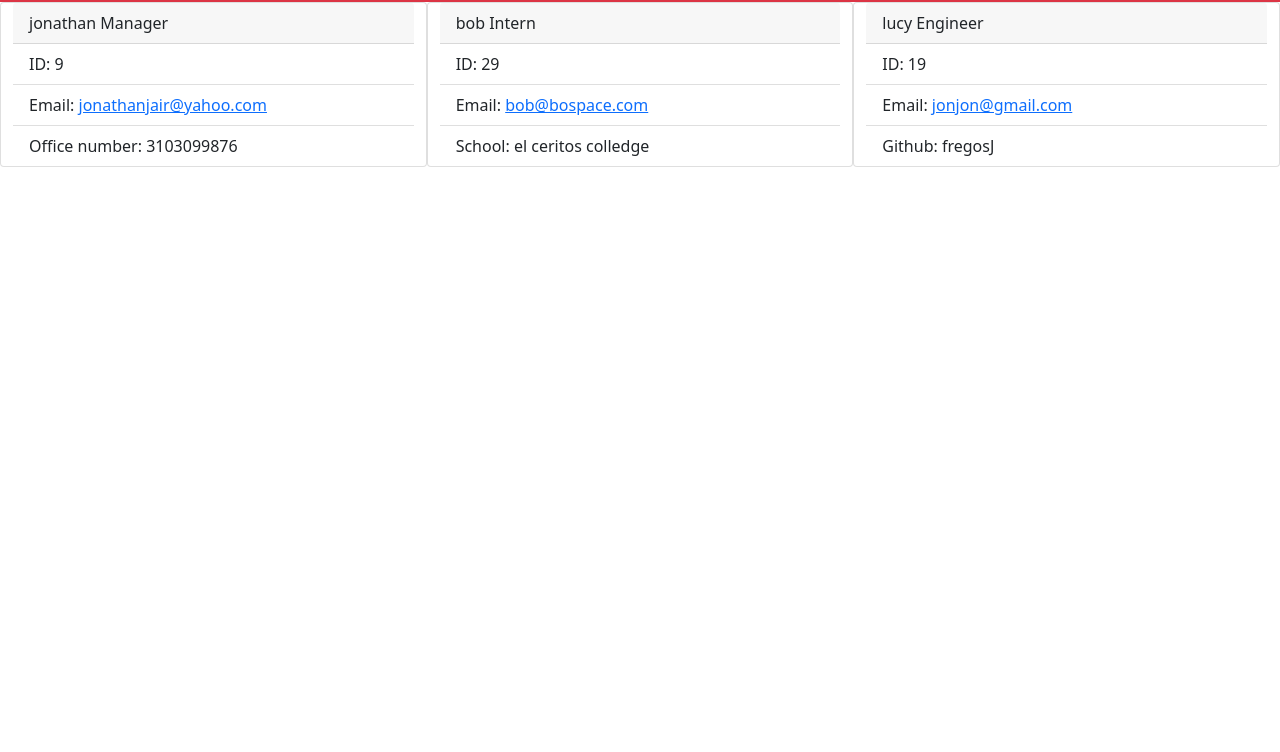
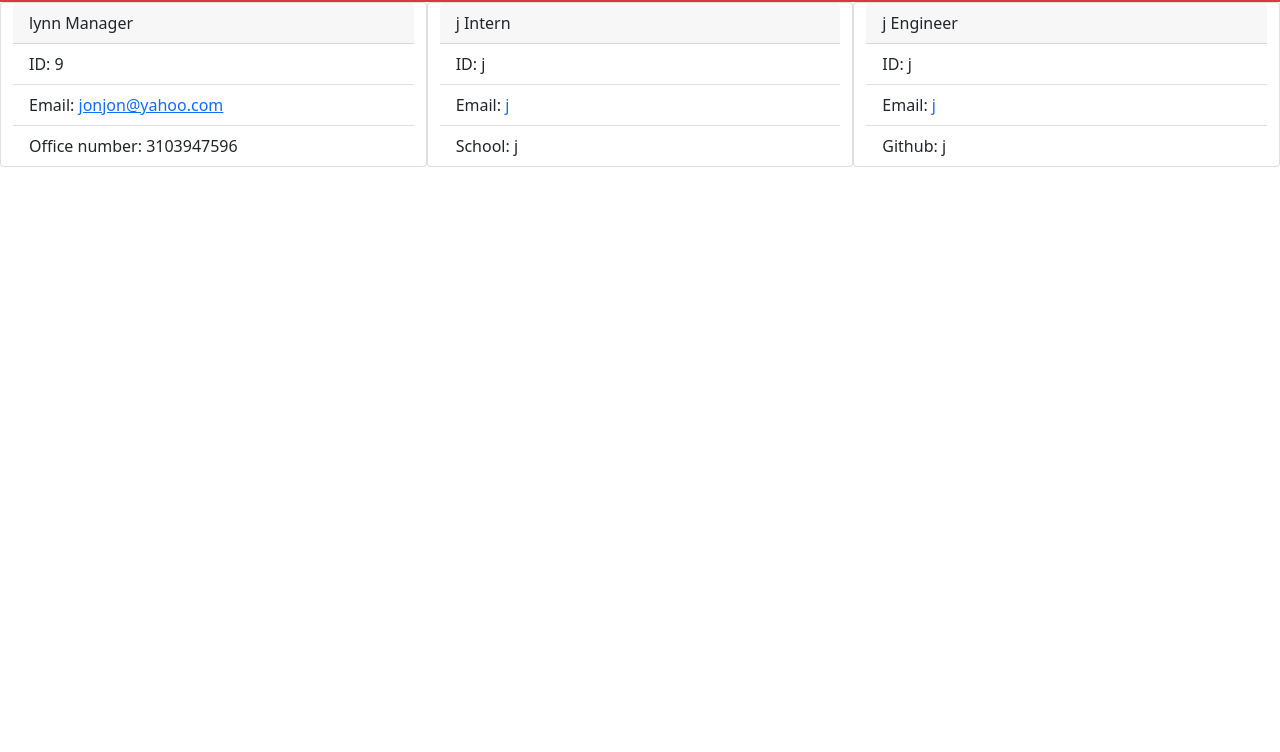
Before and after one commit to FregosoJ/profile-generator, a website: page Team.html in a window 1280 px wide. Shown: the part 48-800 px from the top of the page. Drawn offline with nearby package versions, Linux system fonts and the light colour scheme.

```diff
--- a/Team.html
+++ b/Team.html
@@ -18,34 +18,34 @@
         <div class ="row justify-content-around">
             <div class="card col-12 col-md-6 col-lg-4">
                 <div class="card-header">
-                  jonathan
+                  lynn
                   Manager
                 </div>
                 <ul class="list-group list-group-flush">
                     <li class="list-group-item">ID: 9</li>
-                    <li class="list-group-item">Email:  <a href = "mailto:jonathanjair@yahoo.com">jonathanjair@yahoo.com</a></li>
-                    <li class="list-group-item">Office number: 3103099876</li>
+                    <li class="list-group-item">Email:  <a href = "mailto:jonjon@yahoo.com">jonjon@yahoo.com</a></li>
+                    <li class="list-group-item">Office number: 3103947596</li>
                 </ul>
             </div>
             <div class="card col-12 col-md-6 col-lg-4">
 <div class="card-header">
-  bob
+  j
   Intern
 </div>
 <ul class="list-group list-group-flush">
-    <li class="list-group-item">ID: 29</li>
-    <li class="list-group-item">Email:  <a href = "mailto:bob@bospace.com">bob@bospace.com</a></li>
-    <li class="list-group-item">School: el ceritos colledge </li>
+    <li class="list-group-item">ID: j</li>
+    <li class="list-group-item">Email:  <a href = "mailto:j">j</a></li>
+    <li class="list-group-item">School: j</li>
 </ul>
 </div>
 <div class="card col-12 col-md-6 col-lg-4">
 <div class="card-header">
-  lucy
+  j
   Engineer
 </div>
 <ul class="list-group list-group-flush">
-    <li class="list-group-item">ID: 19</li>
-    <li class="list-group-item">Email:  <a href = "mailto:jonjon@gmail.com">jonjon@gmail.com</a></li>
-    <li class="list-group-item">Github: fregosJ</li>
+    <li class="list-group-item">ID: j</li>
+    <li class="list-group-item">Email:  <a href = "mailto:j">j</a></li>
+    <li class="list-group-item">Github: j</li>
 </ul>
 </div>
```
Also changed, not shown: employee.js (+4 -3 lines), engineer.js (+1 -11 lines), index.js (+10 -6 lines), intern.js (+1 -17 lines), manager.js (+1 -12 lines), README.md.
